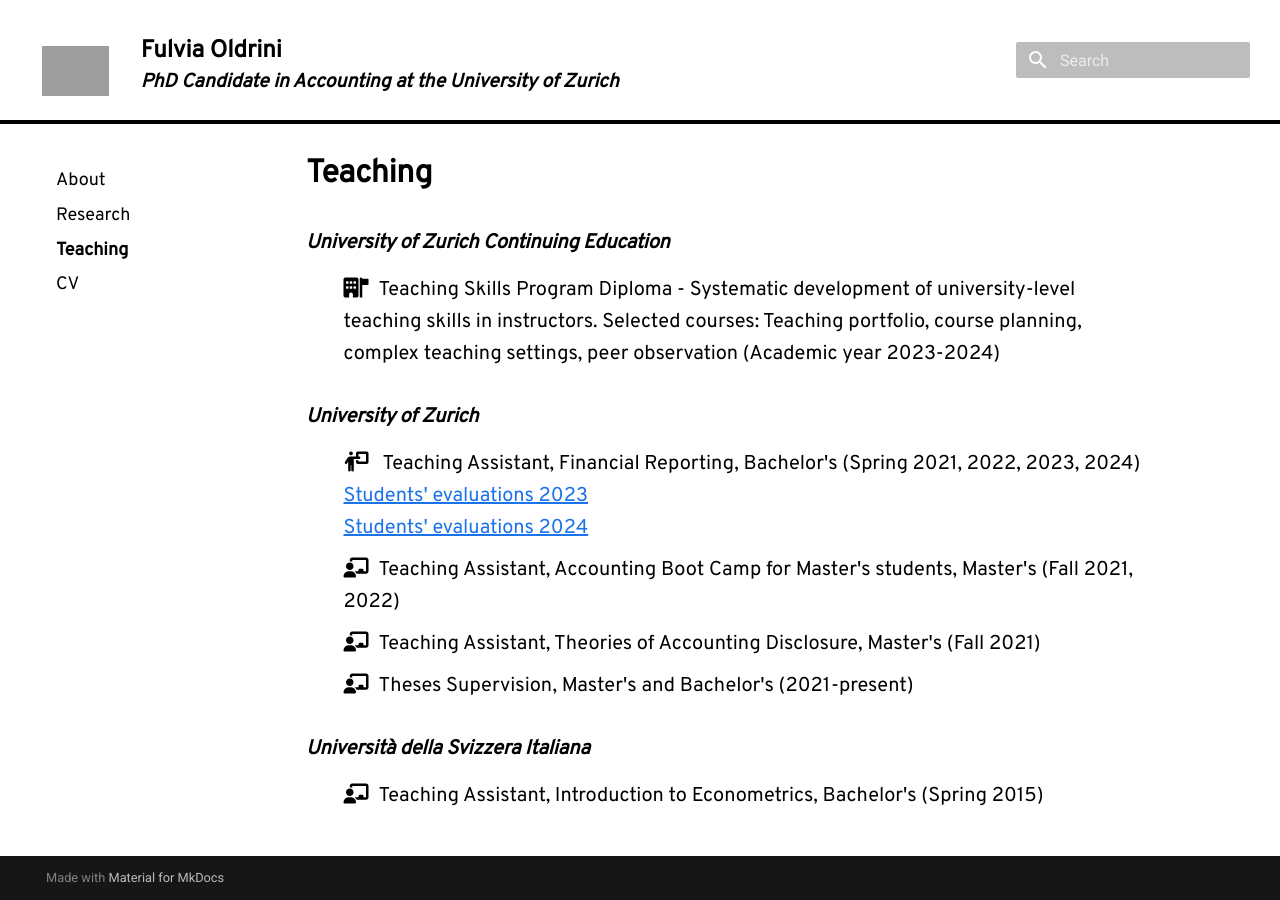
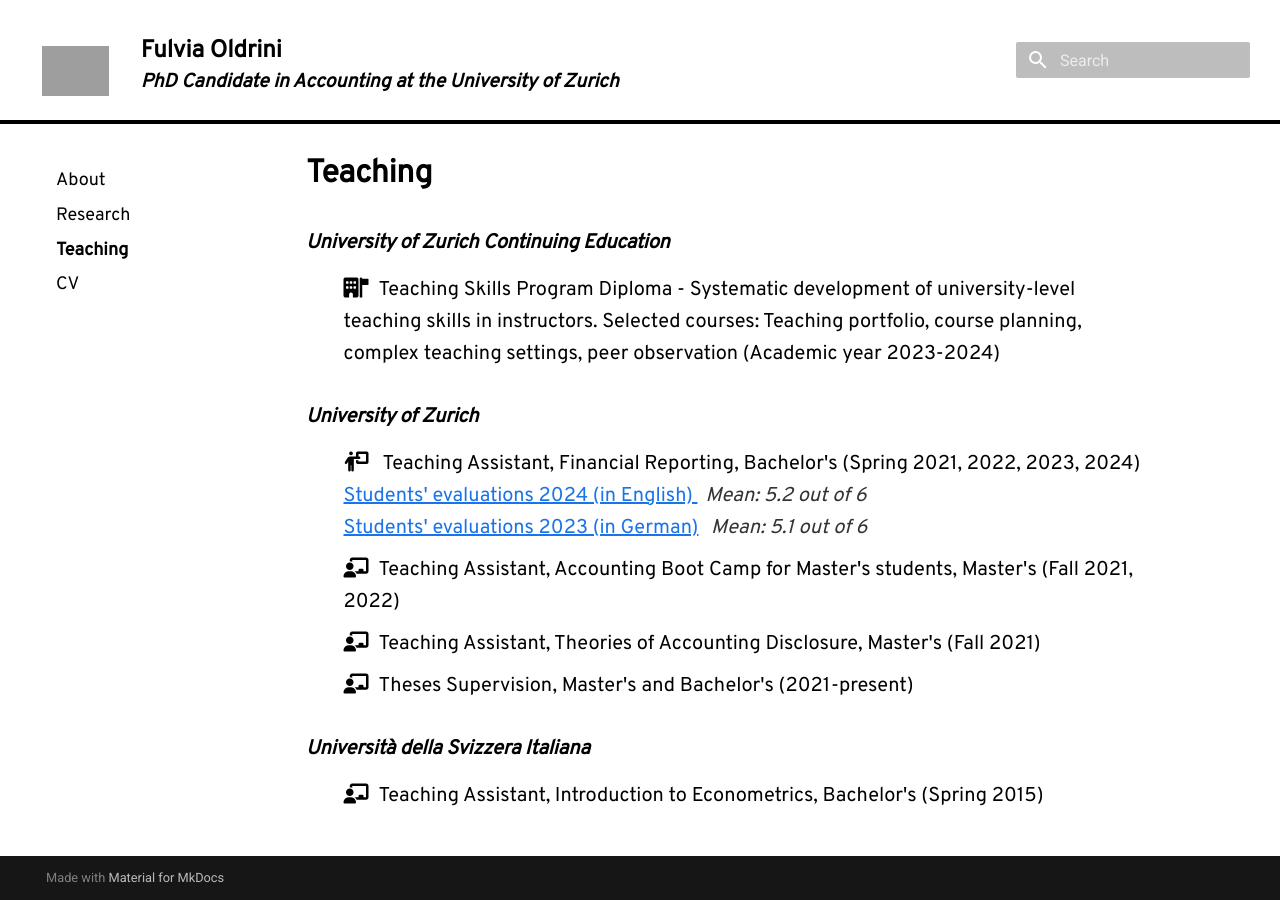
Before and after one commit to foldri/foldri.github.io, an MkDocs documentation site: the page built from docs/teaching/index.md, in a window 1280 px wide. Built offline with MkDocs 1.6.1 and Material for MkDocs 9.7.7, drawn with Linux system fonts in a browser that asks for light colours; comment, search, counter and statistics services are not loaded; grey boxes are pictures that could not be loaded.

Commit message:
update teaching evaluations and CV

```diff
--- a/docs/teaching/index.md
+++ b/docs/teaching/index.md
@@ -19,10 +19,14 @@
       <i class="fas fa-person-chalkboard"></i>
       Teaching Assistant, Financial Reporting, Bachelor's (Spring 2021, 2022, 2023, 2024)
       <div class="item-links">
-        <a href="./FR_2023.pdf" class="cv-link" target="_blank" style="color:#1a73e8;text-decoration: underline;">Students' evaluations 2023</a>
+      <a href="./FR_2024.pdf" class="cv-link" target="_blank" style="color:#1a73e8;text-decoration: underline;">
+      Students' evaluations 2024 (in English)
+      </a>
+      <span style="margin-left: 8px; color: #333;">Mean: 5.2 out of 6</span>
       </div>
       <div class="item-links">
-        <a href="./FR_2024.pdf" class="cv-link" target="_blank" style="color:#1a73e8;text-decoration: underline;">Students' evaluations 2024</a>
+        <a href="./FR_2023.pdf" class="cv-link" target="_blank" style="color:#1a73e8;text-decoration: underline;">Students' evaluations 2023 (in German)</a>
+        <span style="margin-left: 8px; color: #333;">Mean: 5.1 out of 6</span>
       </div>
     </li>
     <li><i class="fas fa-chalkboard-user"></i>Teaching Assistant, Accounting Boot Camp for Master's students, Master's (Fall 2021, 2022)</li>
```
Also changed, not shown: docs/about/index.md (+1 -1 lines), docs/research/index.md (+9 -7 lines).
